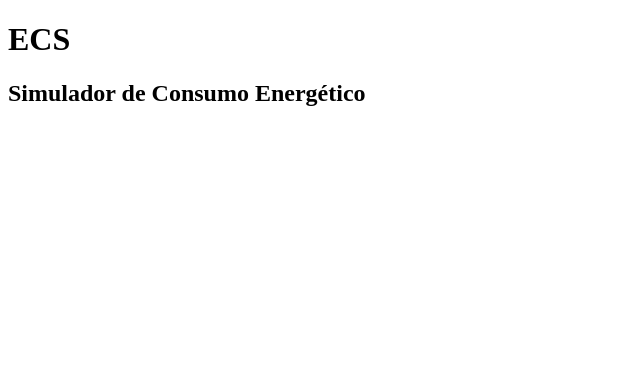
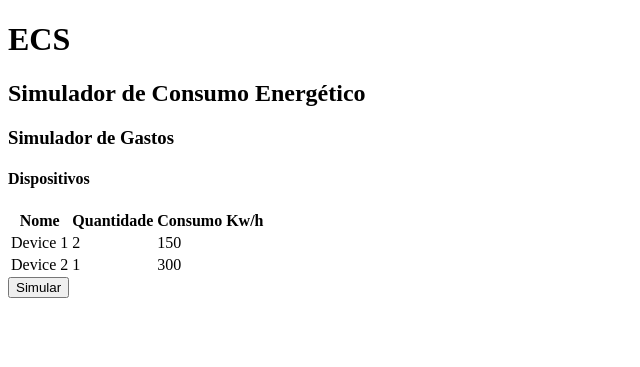
Before and after one commit to fnmatheus/trabalho_final_progamacao, a Django app: page / in a window 1280 px wide. Shown: the top 367 px of the page, without its empty margins (0-640 px from the left). Run offline with Django 5.2, Linux system fonts and the light colour scheme.

Commit message:
feat: adding dynamic device table

```diff
--- a/setup/settings.py
+++ b/setup/settings.py
@@ -115,7 +115,7 @@ USE_TZ = True
 # Static files (CSS, JavaScript, Images)
 # https://docs.djangoproject.com/en/5.2/howto/static-files/
 
-STATIC_URL = "static/"
+STATIC_URL = "/static/"
 
 # Default primary key field type
 # https://docs.djangoproject.com/en/5.2/ref/settings/#default-auto-field
--- /dev/null
+++ b/simulator/static/simulator/script.js
@@ -0,0 +1,26 @@
+function initDevicesTable() {
+    const devices = [
+        { name: "Device 1", amount: 2, consumption: 150 },
+        { name: "Device 2", amount: 1, consumption: 300 }
+    ];
+
+    const tableBody = document.querySelector("#devices-table tbody");
+
+    devices.forEach((device) => {
+        const line = document.createElement("tr");
+
+        const tdName = document.createElement("td");
+        const tdAmount = document.createElement("td");
+        const tdConsumption = document.createElement("td");
+
+        tdName.textContent = device.name;
+        tdAmount.textContent = device.amount;
+        tdConsumption.textContent = device.consumption;
+
+        line.append(tdName, tdAmount, tdConsumption);
+
+        tableBody.appendChild(line);
+    })
+}
+
+initDevicesTable();
--- a/simulator/templates/simulator/home.html
+++ b/simulator/templates/simulator/home.html
@@ -1,3 +1,5 @@
+<!-- Arquivo HTML resposável pela pagina do projeto -->
+{% load static %}
 <!DOCTYPE html>
 <html lang="pt-br">
     <head>
@@ -5,8 +7,40 @@
     </head>
     <body>
         <header>
+            <!-- Header da página -->
             <h1>ECS</h1>
             <h2>Simulador de Consumo Energético</h2>
         </header>
+        <main>
+            <aside></aside>
+            <section>
+                <!-- Sessão do simulador -->
+                <h3>Simulador de Gastos</h3>
+                <div>
+                    <!--
+                        Tabela de dispositivos e suas funções,
+                        como adicionar, remover e simular
+                    -->
+                    <h4>Dispositivos</h4>
+                    <table id="devices-table">
+                        <thead>
+                            <tr>
+                                <th>Nome</th>
+                                <th>Quantidade</th>
+                                <th>Consumo Kw/h</th>
+                            </tr>
+                        </thead>
+                        <tbody>
+                            <!--
+                                O corpo da tebela é adicionado
+                                de forma dinamica, com JS
+                            -->
+                        </tbody>
+                    </table>
+                    <button>Simular</button>
+                </div>
+            </section>
+        </main>
     </body>
+    <script src="{% static 'simulator/script.js' %}"></script>
 </html>
```
